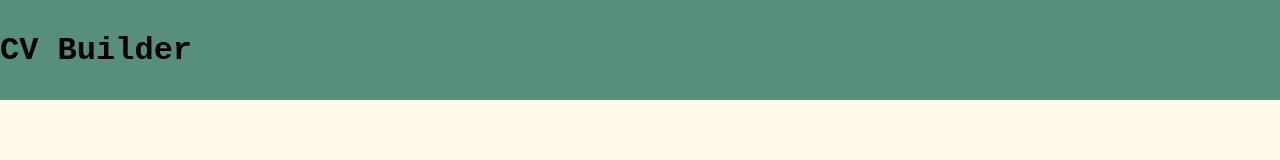
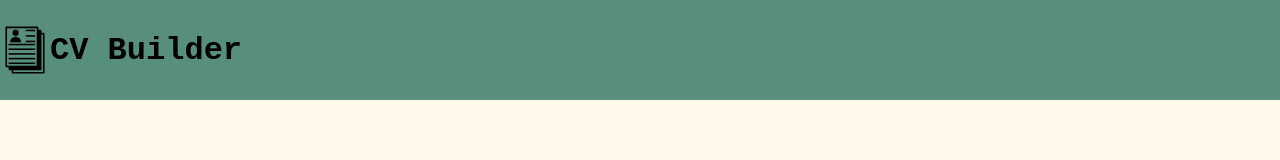
Before and after one commit to Big-Plato/cv-builder, a React (Vite) app: page / in a window 1280 px wide. Shown: the top 160 px of the page. Built offline with nearby package versions, Linux system fonts and the light colour scheme.

Commit message:
style: icon to header

```diff
--- a/src/components/sections/Header.jsx
+++ b/src/components/sections/Header.jsx
@@ -3,6 +3,7 @@ export default function Header() {
     return (
         <>
             <div className="header">
+                <img width="50px" src="/src/assets/curriculum-vitae.svg"></img>
                 <h1>CV Builder</h1>
             </div>
         </>
```
